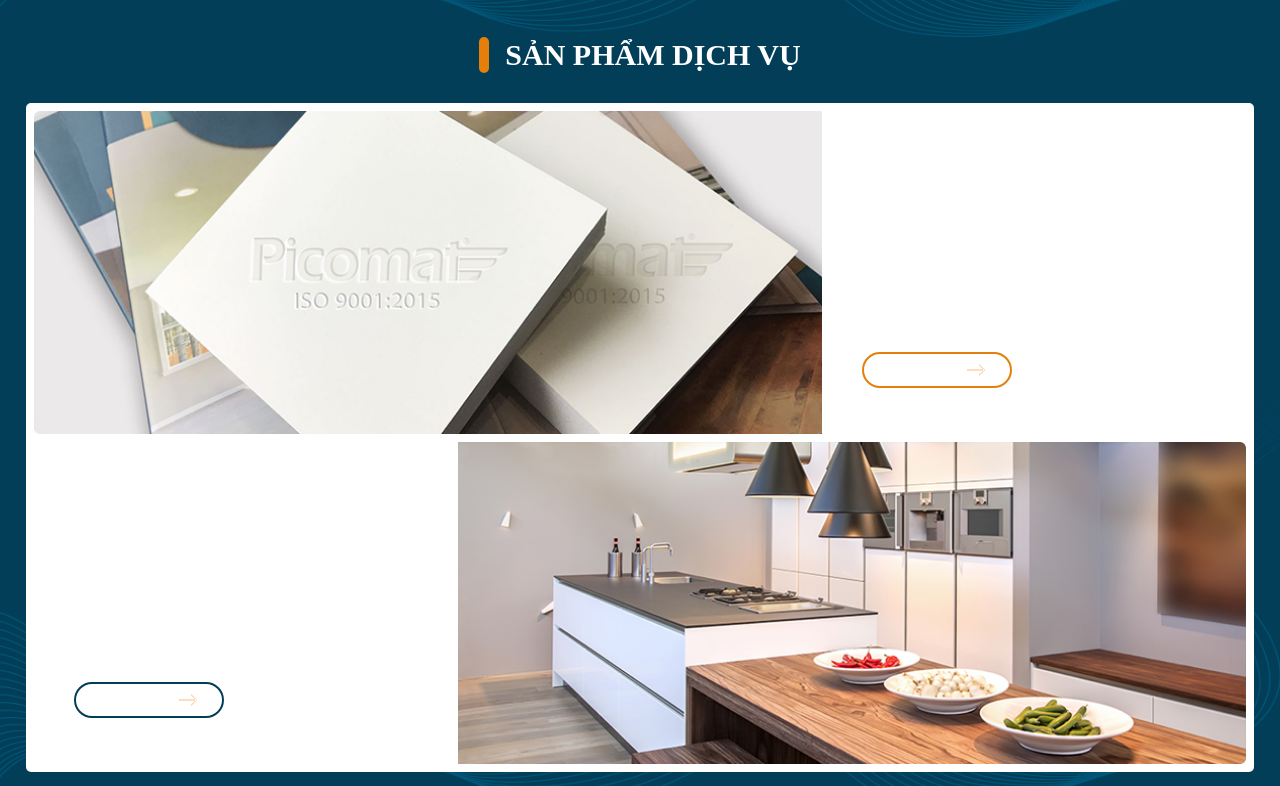
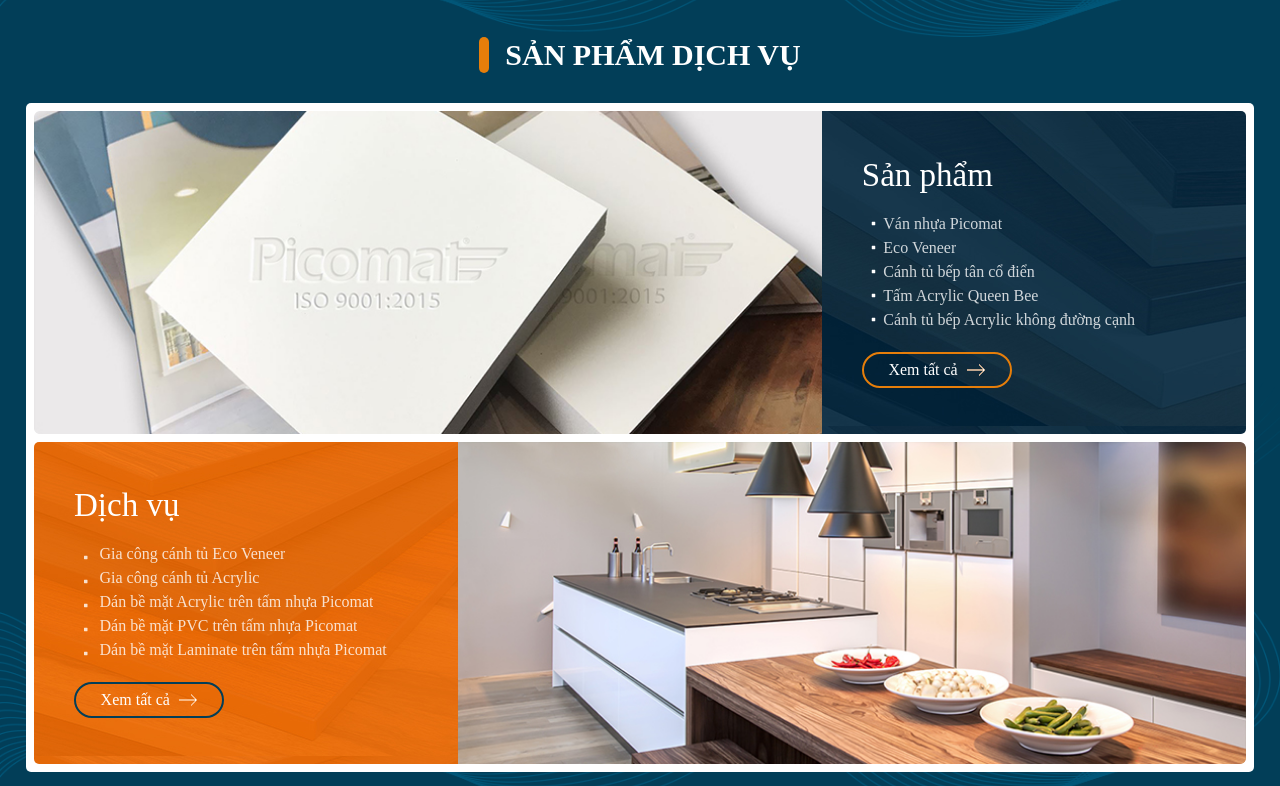
Before and after one commit to tonluongkhue/pico, a plain HTML site: page index.html in a window 1280 px wide. Shown: the part 2666-3452 px from the top of the page. Drawn offline with Linux system fonts and the light colour scheme; the site is published under a folder, as on GitHub Pages, so addresses that start at the root find nothing; a web font is replaced by a local one.

Commit message:
Update index.html

```diff
--- a/index.html
+++ b/index.html
@@ -886,7 +886,7 @@
                             <div class="s5_item-img">
                                 <img src="./assets/img/s5_1.jpg" alt="">
                             </div>
-                            <div class="s5_item-info" style="background-image: url(/assets/img/s5_bkg-1.jpg);">
+                            <div class="s5_item-info" style="background-image: url(assets/img/s5_bkg-1.jpg);">
                                 <p>Sản phẩm</p>
                                 <ul>
                                     <li>
@@ -927,7 +927,7 @@
 
                         <div class="s5_item s5_item-bottom">
 
-                            <div class="s5_item-info" style="background-image: url(/assets/img/s5_bkg-2.jpg);">
+                            <div class="s5_item-info" style="background-image: url(assets/img/s5_bkg-2.jpg);">
                                 <p>Dịch vụ</p>
                                 <ul>
                                     <li>
```
